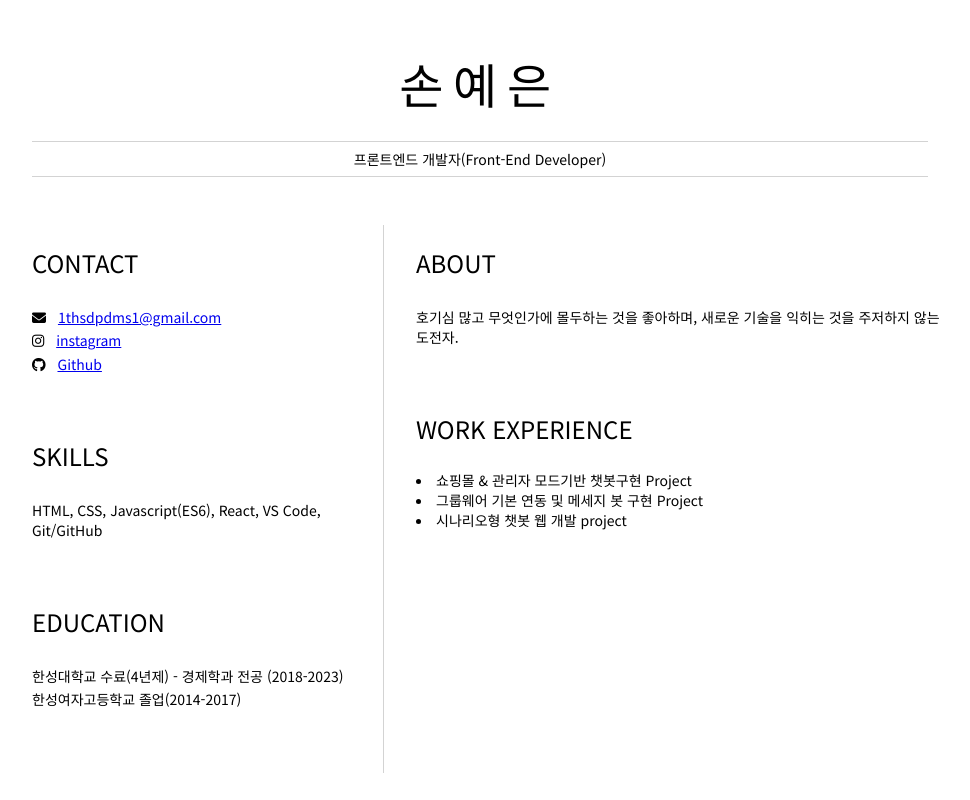
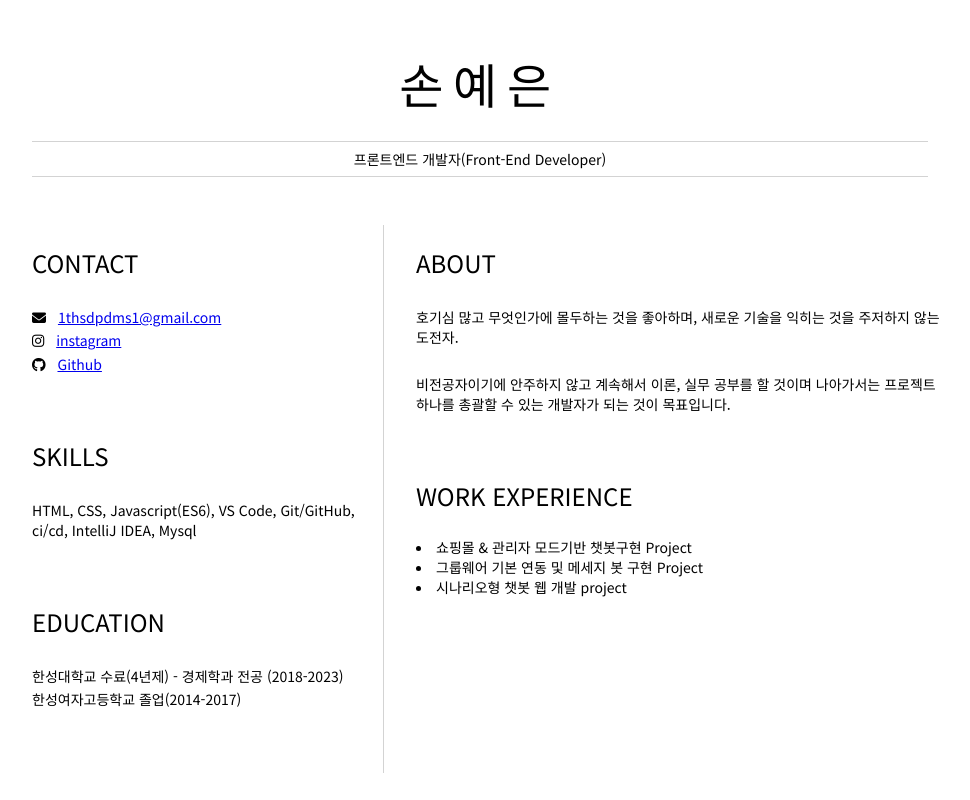
Before and after one commit to 1thsdpdms1/1thsdpdms1, a plain HTML site: page index.html in a window 1280 px wide. Shown: the whole page, without its empty margins (160-1130 px from the left). Drawn offline with Linux system fonts and the light colour scheme.

Commit message:
이력서 수정

```diff
--- a/index.html
+++ b/index.html
@@ -38,7 +38,7 @@
           <section>
             <h2>SKILLS</h2>
             <!-- 자신이 잘할 수 있는 분야 -->
-            <p>HTML, CSS, Javascript(ES6), React, VS Code, Git/GitHub </p>
+            <p>HTML, CSS, Javascript(ES6), VS Code, Git/GitHub, ci/cd, IntelliJ IDEA, Mysql</p>
           </section>
           <section>
             <h2>EDUCATION</h2>
@@ -51,7 +51,9 @@
           <section>
            <h2>ABOUT</h2>
            <!-- 자기 소개 -->
-           <p>호기심 많고 무엇인가에 몰두하는 것을 좋아하며, 새로운 기술을 익히는 것을 주저하지 않는 도전자.</p>
+           <p>호기심 많고 무엇인가에 몰두하는 것을 좋아하며, 새로운 기술을 익히는 것을 주저하지 않는 도전자.</p> <br>
+           <p>비전공자이기에 안주하지 않고 계속해서 이론, 실무 공부를 할 것이며 나아가서는 프로젝트 하나를 총괄할 수 있는 개발자가 되는 것이 목표입니다.
+           </p>
           </section>
           <section>
             <h2>WORK EXPERIENCE</h2>
```
